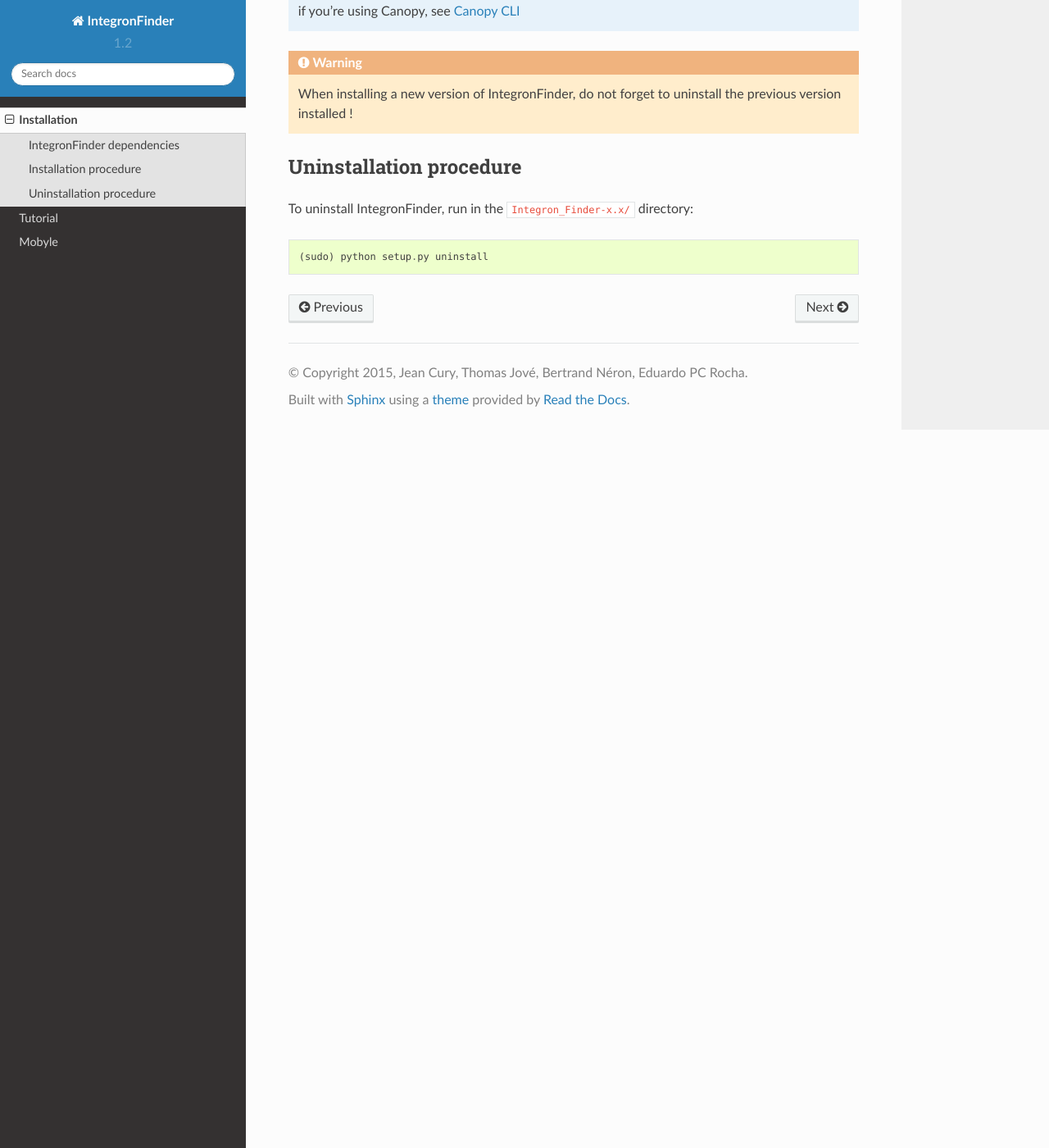
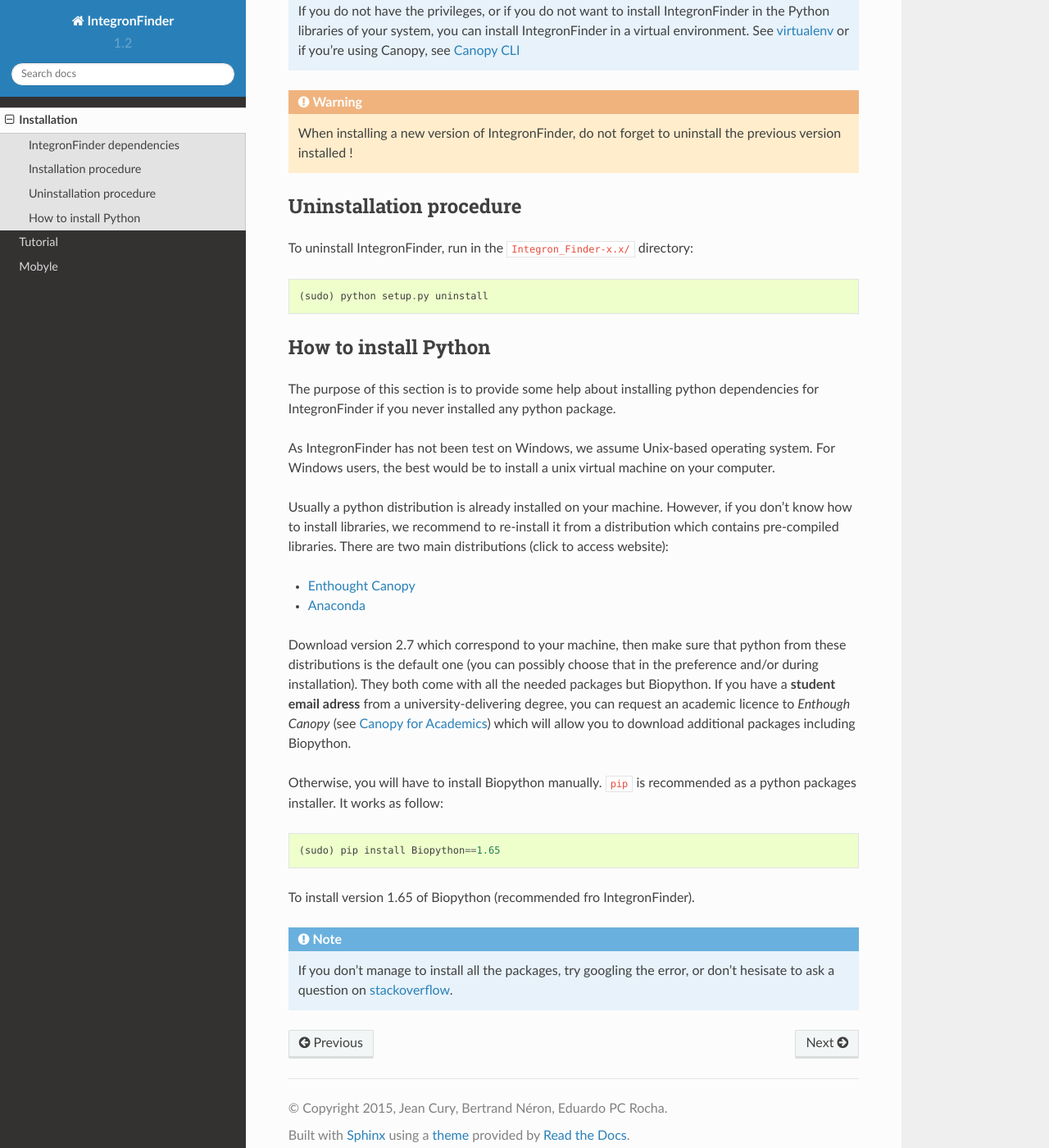
Before and after one commit to gem-pasteur/Integron_Finder, a Sphinx documentation site: the page built from doc/source/installation.rst, in a window 1280 px wide and 1400 px high, scrolled down 1256 px. Shown: the whole window at 82% size. Built offline with Sphinx 7.4.7 and the Read the Docs theme 2.0.0, drawn with Linux system fonts in a browser that asks for light colours; some of the changed text lies outside the part shown.

Commit message:
Update Doc

```diff
--- a/doc/source/conf.py
+++ b/doc/source/conf.py
@@ -50,8 +50,8 @@
 
 # General information about the project.
 project = u'IntegronFinder'
-copyright = u'2015, Jean Cury, Thomas Jové, Bertrand Néron, Eduardo PC Rocha'
-author = u'Jean Cury, Thomas Jové, Bertrand Néron, Eduardo PC Rocha'
+copyright = u'2015, Jean Cury, Bertrand Néron, Eduardo PC Rocha'
+author = u'Jean Cury, Bertrand Néron, Eduardo PC Rocha'
 
 # The version info for the project you're documenting, acts as replacement for
 # |version| and |release|, also used in various other places throughout the
@@ -212,11 +212,15 @@
 # -- Options for LaTeX output ---------------------------------------------
 
 latex_elements = {
+
+'classoptions': ',openany,oneside',
+'babel' : '\\usepackage[english]{babel}',
+
 # The paper size ('letterpaper' or 'a4paper').
 #'papersize': 'letterpaper',
 
 # The font size ('10pt', '11pt' or '12pt').
-#'pointsize': '10pt',
+'pointsize': '12pt',
 
 # Additional stuff for the LaTeX preamble.
 #'preamble': '',
@@ -230,7 +234,7 @@
 #  author, documentclass [howto, manual, or own class]).
 latex_documents = [
   (master_doc, 'IntegronFinder.tex', u'IntegronFinder Documentation',
-   u'Jean Cury, Thomas Jové, Bertrand Néron, Eduardo PC Rocha', 'manual'),
+   u'Jean Cury, Bertrand Néron, Eduardo PC Rocha', 'manual'),
 ]
 
 # The name of an image file (relative to this directory) to place at the top of
--- a/doc/source/index.rst
+++ b/doc/source/index.rst
@@ -11,8 +11,9 @@
 The program is available on a webserver :ref:`(Mobyle) <mobyle>`, or by command line
 (`IntegronFinder on github`_).
 
+You already read the paper and want to install it ? Click :ref:`here <install>`
+
 **How does it work ?**
-
 
 - First, IntegronFinder annotates the DNA sequence's CDS with Prodigal.
 
@@ -22,7 +23,6 @@
 
   - one specific of tyrosine-recombinase (PF00589)
   - one specific of the patch III domain of the integron integrase.
-
 
   The *attC* recombination site is detected with a covariance model (CM), which
   models the secondary structure in addition to the few conserved sequence
--- a/doc/source/installation.rst
+++ b/doc/source/installation.rst
@@ -16,12 +16,16 @@
 - Python 2.7
    - Pandas (>=0.15.1)
    - Numpy (>=1.9.1)
-   - Biopython (>=1.63)
+   - Biopython (>=1.65)
    - Matplotlib (>=1.4.3)
    - psutil (>=2.1.3)
 
+If you're not at ease with Python, see :ref:`here on how to install Python and
+its libraries <python_install>`
+
 In addition, IntegronFinder has external dependencies which have to be
-installed prior the use of the program.
+installed prior the use of the program (click to access the corresponding
+website).
 
 - `HMMER 3.1b1`_
 - `INFERNAL 1.1`_
@@ -70,6 +74,38 @@
 
     (sudo) python setup.py uninstall
 
+.. _python_install:
+
+
+How to install Python
+=====================
+
+The purpose of this section is to provide some help about installing python
+dependencies for IntegronFinder if you never installed any python package.
+
+As IntegronFinder has not been test on Windows, we assume Unix-based operating system. For Windows users, the best would be to install a unix virtual machine on your computer.
+
+Usually a python distribution is already installed on your machine. However, if you don't know how to install libraries, we recommend to re-install it from a distribution which contains pre-compiled libraries. There are two main distributions (click to access website):
+
+- `Enthought Canopy`_
+- `Anaconda`_
+
+Download version 2.7 which correspond to your machine, then make sure that python from these distributions is the default one (you can possibly choose that in the preference and/or during installation).
+They both come with all the needed packages but Biopython. If you have a **student email adress** from a university-delivering degree, you can request an academic licence to *Enthough Canopy* (see `Canopy for Academics`_) which will allow you to download additional packages including Biopython.
+
+Otherwise, you will have to install Biopython manually. ``pip`` is recommended as a python packages installer. It works as follow::
+
+    (sudo) pip install Biopython==1.65
+
+To install version 1.65 of Biopython (recommended fro IntegronFinder).
+
+.. note::
+    If you don't manage to install all the packages, try googling the error, or don't hesisate to ask a question on `stackoverflow`_.
+
+.. _`Enthought Canopy`: https://store.enthought.com/
+.. _`Anaconda`: https://www.continuum.io/downloads
+.. _`Canopy for Academics`: https://store.enthought.com/#canopy-academic
+.. _`stackoverflow`: http://stackoverflow.com/
 
 .. _`HMMER 3.1b1`: http://hmmer.janelia.org/
 .. _`INFERNAL 1.1`: http://infernal.janelia.org/
```
Also changed, not shown: doc/source/_static/pipeline.png, 1 other file.
